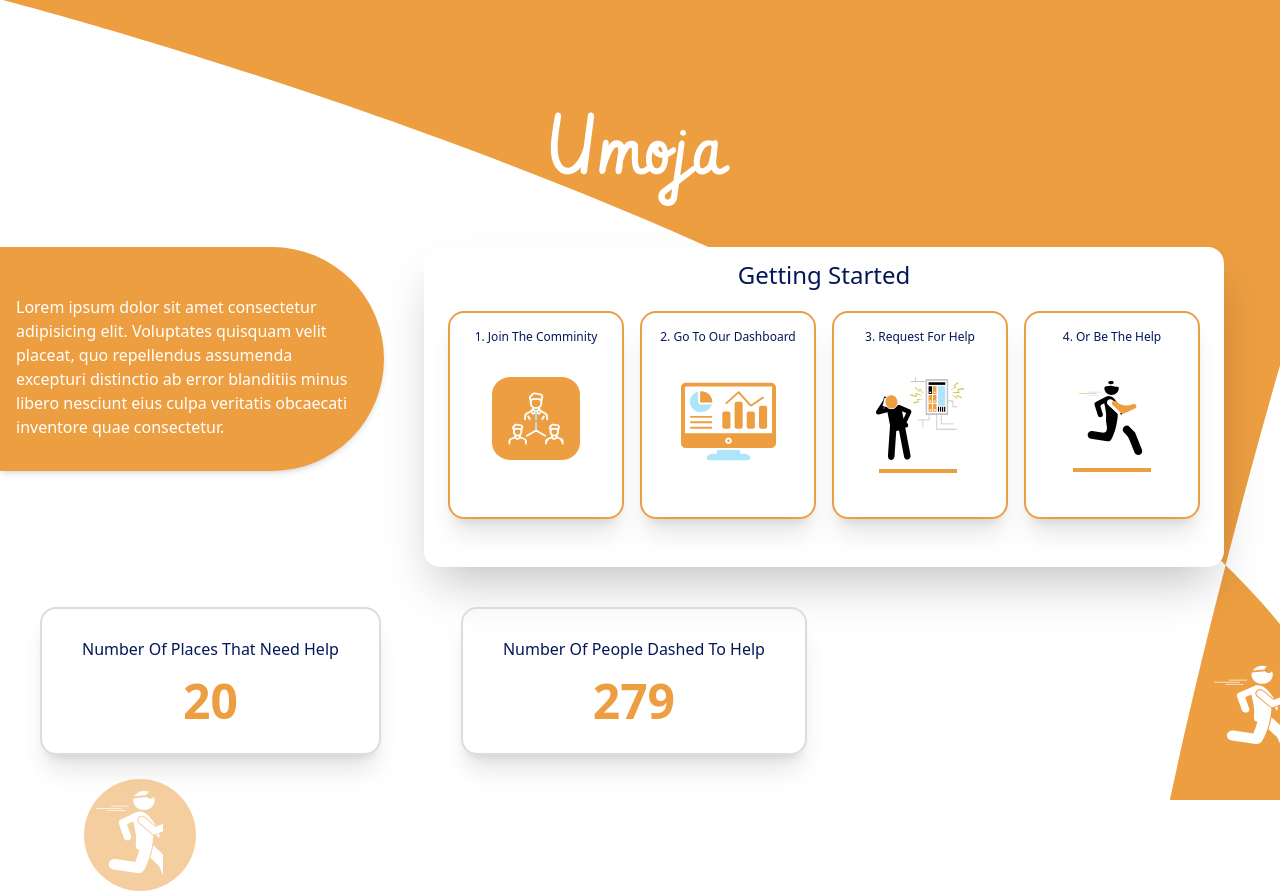
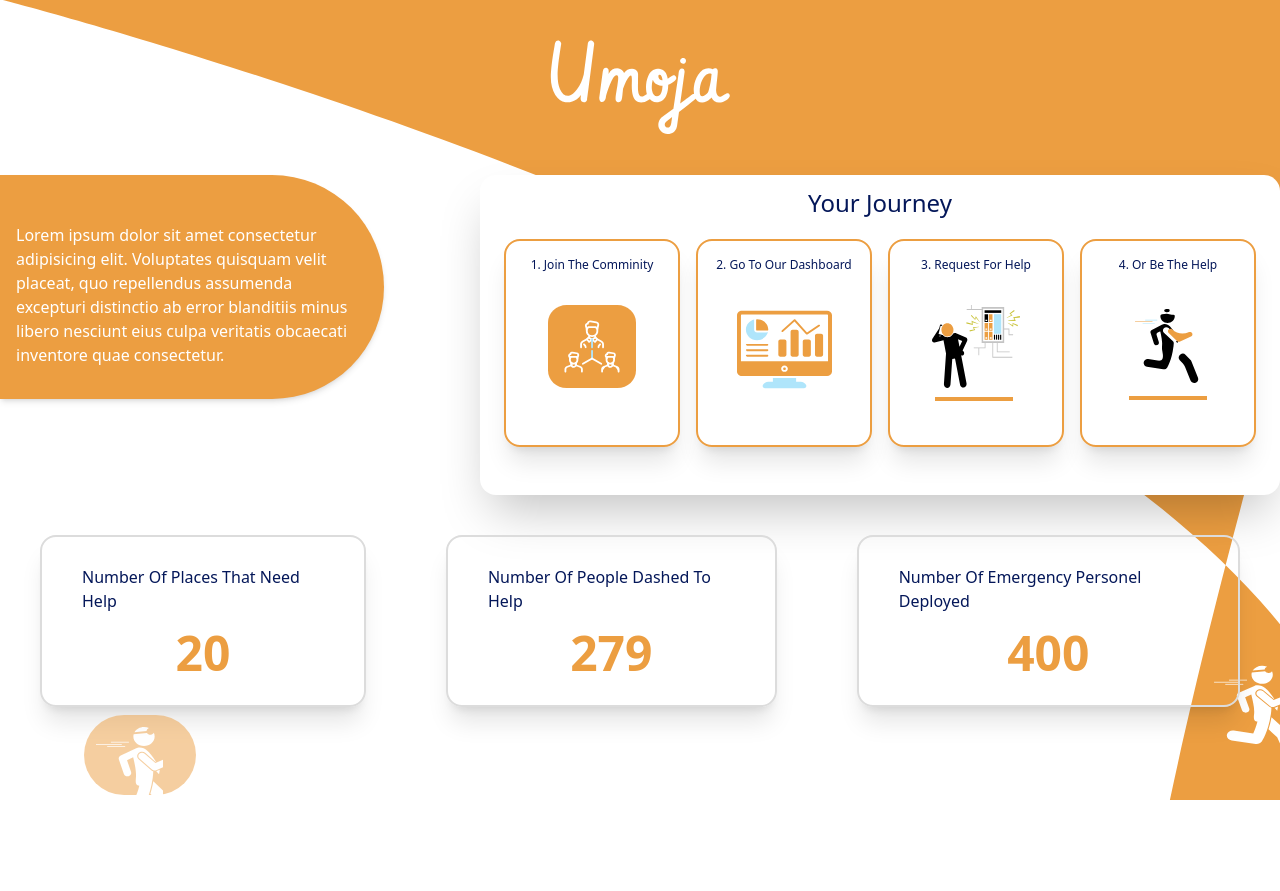
Before and after one commit to JosephRidge/umoja, a Vue app: page /home in a window 1280 px wide. After the commit the page ends 800 px from the top, so only its background shows below. Built offline with nearby package versions, Linux system fonts and the light colour scheme.

Commit message:
Addition of the emergency personelle card

```diff
--- a/src/components/HomePage.vue
+++ b/src/components/HomePage.vue
@@ -7,9 +7,10 @@
       transition
       ease-in-out
       duration-1000
+      overflow-hidden
     "
   >
-    <div class="py-10 flex flex-col items-center w-auto h-auto pt-28">
+    <div class="py-10 flex flex-col items-center w-auto h-auto ">
       <div class="">
         <img
           src="src/assets/images/Umoja.svg"
@@ -35,7 +36,7 @@
           pr-9
           rounded-br-full rounded-tr-full
           mb-24
-          mr-10
+          mr-24
           shadow-md
           hover:transition
           hover:duration-700
@@ -62,9 +63,10 @@
             px-4
             py-3
             h-auto
+
           "
         >
-          Getting Started
+         Your Journey
         </div>
         <div class="flex flex-row px-4 py-2 text-xs">
           <div
@@ -257,14 +259,38 @@
           {{ numOfPeopleHelping }}
         </div>
       </div>
+       <div
+        class="
+          text-medium
+          rounded-2xl
+          border border-lightGray border-2 border-lightGray
+          hover:border-darkBlue hover:bg-lightGray hover:ease-in-out
+          text-primaryYellow
+          hover:text-darkBlue hover:transition hover:duration-300
+          text-darkBlue
+          capitalize
+          flex-col
+          mx-10
+          py-7
+          px-10
+          shadow-xl
+          items-center
+        "
+      >
+        <span class="text-darkBlue"> Number of Emergency Personel Deployed </span>
+
+        <div class="text-center font-bold text-5xl w mx-4 mt-4">
+          {{ numOfEmergencyPersonel }}
+        </div>
+      </div>
     </div>
     <div class="
           bg-primaryYellow
           pl-3
           pt-3
-          mt-6
+          mt-2
           w-28
-
+          h-20
           rounded-full
           transition
           duration-1000
@@ -288,6 +314,7 @@ export default {
     return {
       numOfPeopleInneed: 20,
       numOfPeopleHelping: 279,
+      numOfEmergencyPersonel:400
     };
   },
   mounted() {},
```
